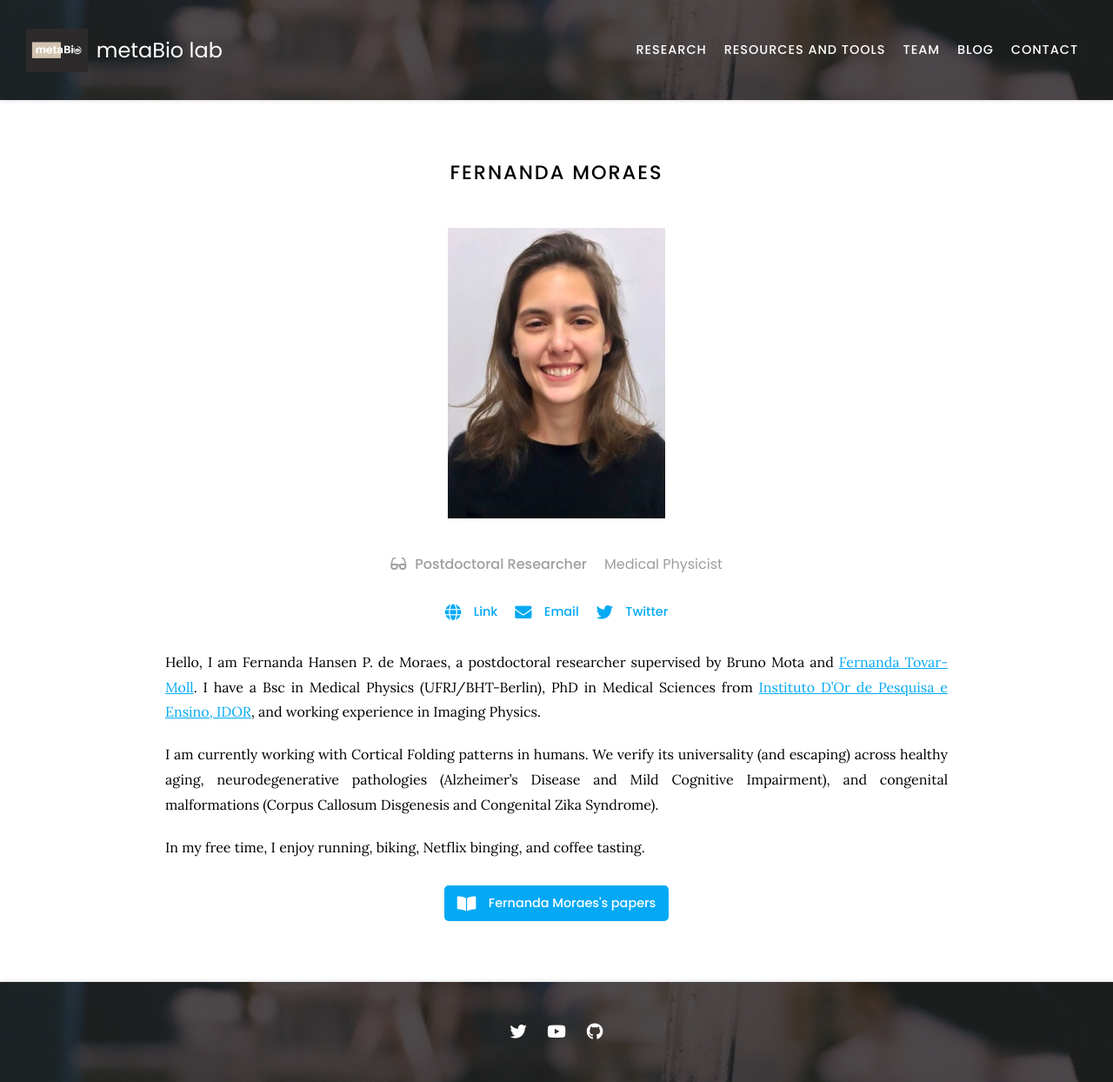
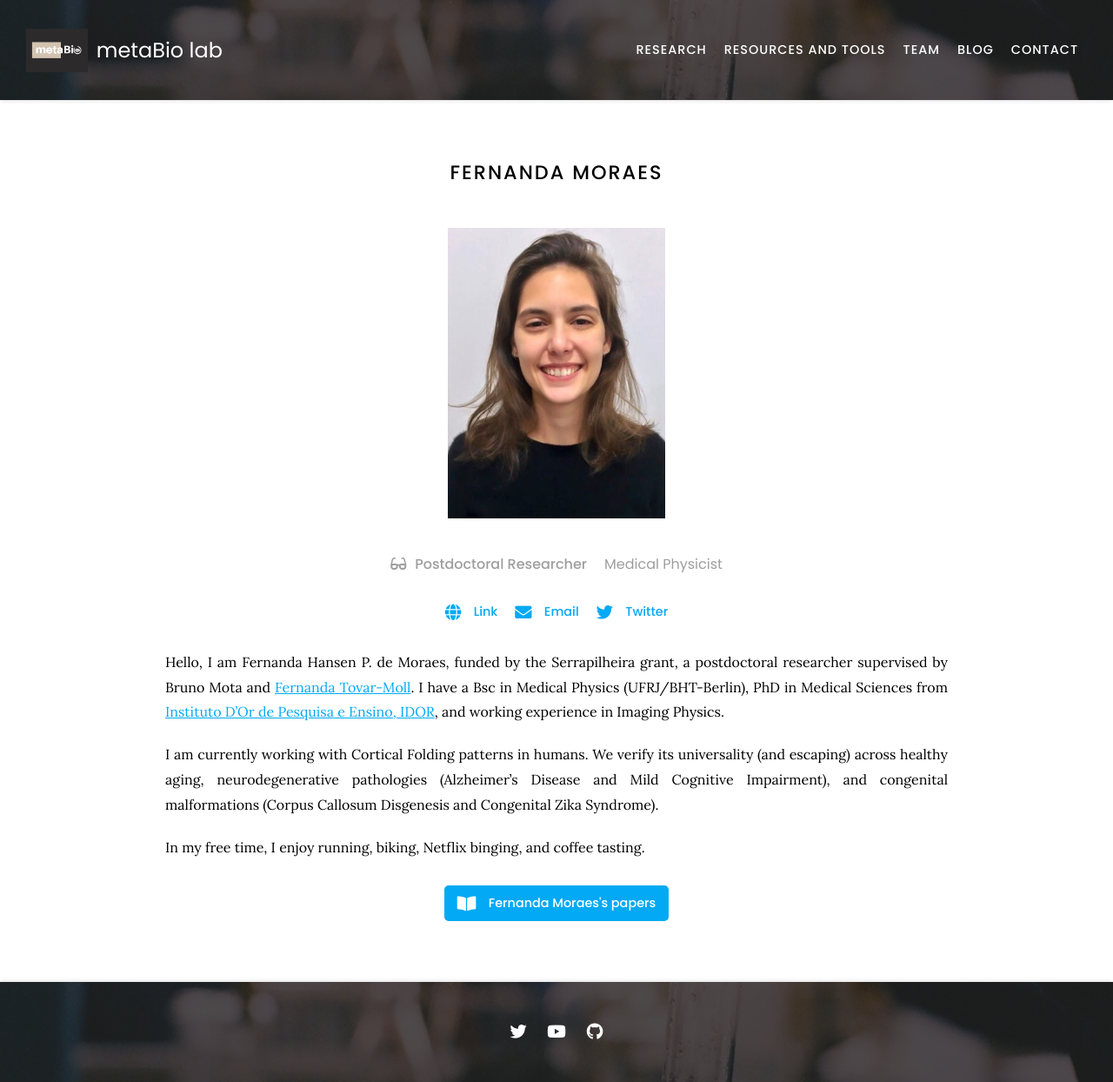
Before and after one commit to metaBIOlab/metabio, a Jekyll site: the page built from _members/fernanda-moraes.md, in a window 1280 px wide. Shown: the whole page at 87% size. Built offline with Jekyll 4.4.1, drawn with Linux system fonts in a browser that asks for light colours; nearby versions of some CDN libraries.

Commit message:
member update

```diff
--- a/_data/roles.yaml
+++ b/_data/roles.yaml
@@ -29,3 +29,7 @@ mascot:
 collaborator:
   icon: fas fa-lightbulb
   text: Collaborator
+
+formerstudent:
+  icon: fas fa-backward
+  text: Former student
--- a/_members/fernanda-moraes.md
+++ b/_members/fernanda-moraes.md
@@ -18,7 +18,7 @@ links:
 
 ---
 
-Hello, I am Fernanda Hansen P. de Moraes, a postdoctoral researcher supervised by Bruno Mota and [Fernanda Tovar-Moll](https://www.tovar-moll.com/).
+Hello, I am Fernanda Hansen P. de Moraes, funded by the Serrapilheira grant, a postdoctoral researcher supervised by Bruno Mota and [Fernanda Tovar-Moll](https://www.tovar-moll.com/).
 I have a Bsc in Medical Physics (UFRJ/BHT-Berlin), PhD in Medical Sciences from [Instituto D'Or de Pesquisa e Ensino, IDOR](https://www.rededorsaoluiz.com.br/instituto/idor), and working experience in Imaging Physics.
 
 I am currently working with Cortical Folding patterns in humans. We verify its universality (and escaping) across healthy aging, neurodegenerative pathologies (Alzheimer's Disease and Mild Cognitive Impairment), and congenital malformations (Corpus Callosum Disgenesis and Congenital Zika Syndrome).
```
Also changed, not shown: _members/victor-mello.md (+1 -1 lines), images/victor.jpeg (added).
